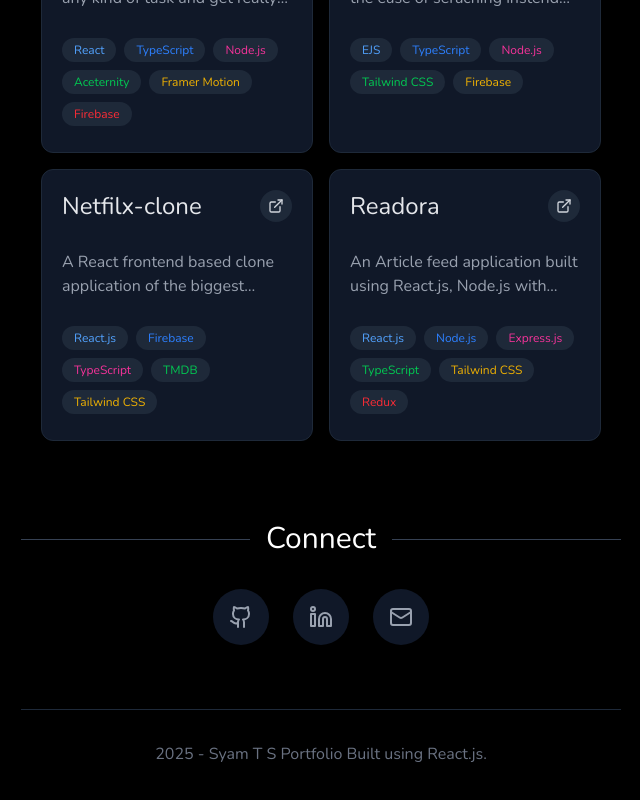
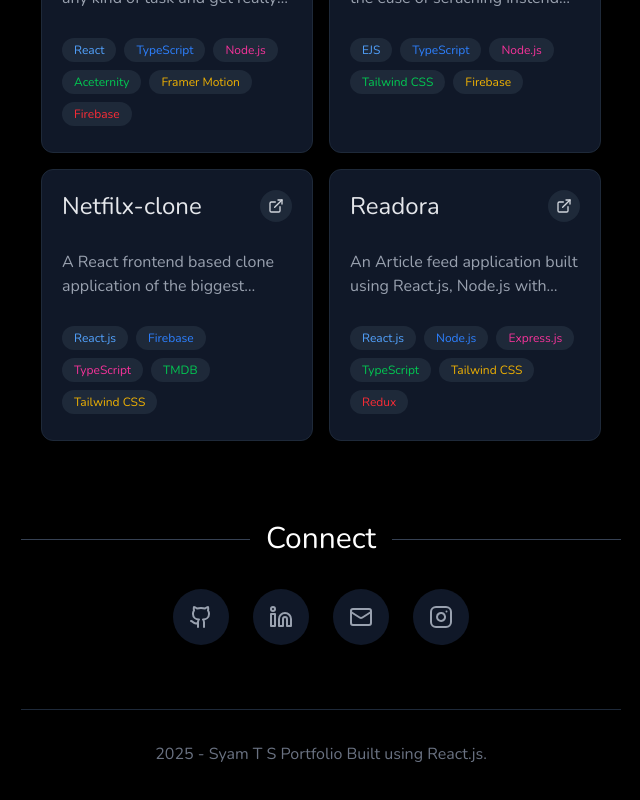
Before and after one commit to syam-ts/Portfolio, a React (Vite) app: page / in a window 1280 px wide. Shown: the part 1677-2477 px from the top of the page, without its empty margins (319-959 px from the left). Built offline with nearby package versions, Linux system fonts and the light colour scheme.

Commit message:
feat: add instagram handler

```diff
--- a/src/App.tsx
+++ b/src/App.tsx
@@ -1,4 +1,4 @@
-import { Github, Linkedin, Mail } from 'lucide-react';
+import { Github, Linkedin, Mail, Instagram } from 'lucide-react';
 import Projects from './components/Projects';
 import Skills from './components/Skills';
 import description from './config/description';
@@ -83,11 +83,18 @@ const App: React.FC = () => {
               <Linkedin size={24} className="text-gray-400 group-hover:text-white" />
             </a>
             <a
-  href="https://mail.google.com/mail/?view=cm&fs=1&to=syamnandhu3@gmail.com"
-  target="_blank"
-  rel="noopener noreferrer"  className="p-3 sm:p-4 bg-gray-900 rounded-full hover:bg-gray-800 transition-colors group"
+              href="https://mail.google.com/mail/?view=cm&fs=1&to=syamnandhu3@gmail.com"
+              target="_blank"
+              rel="noopener noreferrer" className="p-3 sm:p-4 bg-gray-900 rounded-full hover:bg-gray-800 transition-colors group"
             >
               <Mail size={24} className="text-gray-400 group-hover:text-white" />
+            </a>
+            <a
+              href="https://www.instagram.com/xtreamer3/"
+              target="_blank"
+              className="p-3 sm:p-4 bg-gray-900 rounded-full hover:bg-gray-800 transition-colors group"
+            >
+              <Instagram size={24} className="text-gray-400 group-hover:text-white" />
             </a>
           </div>
         </section>
```
